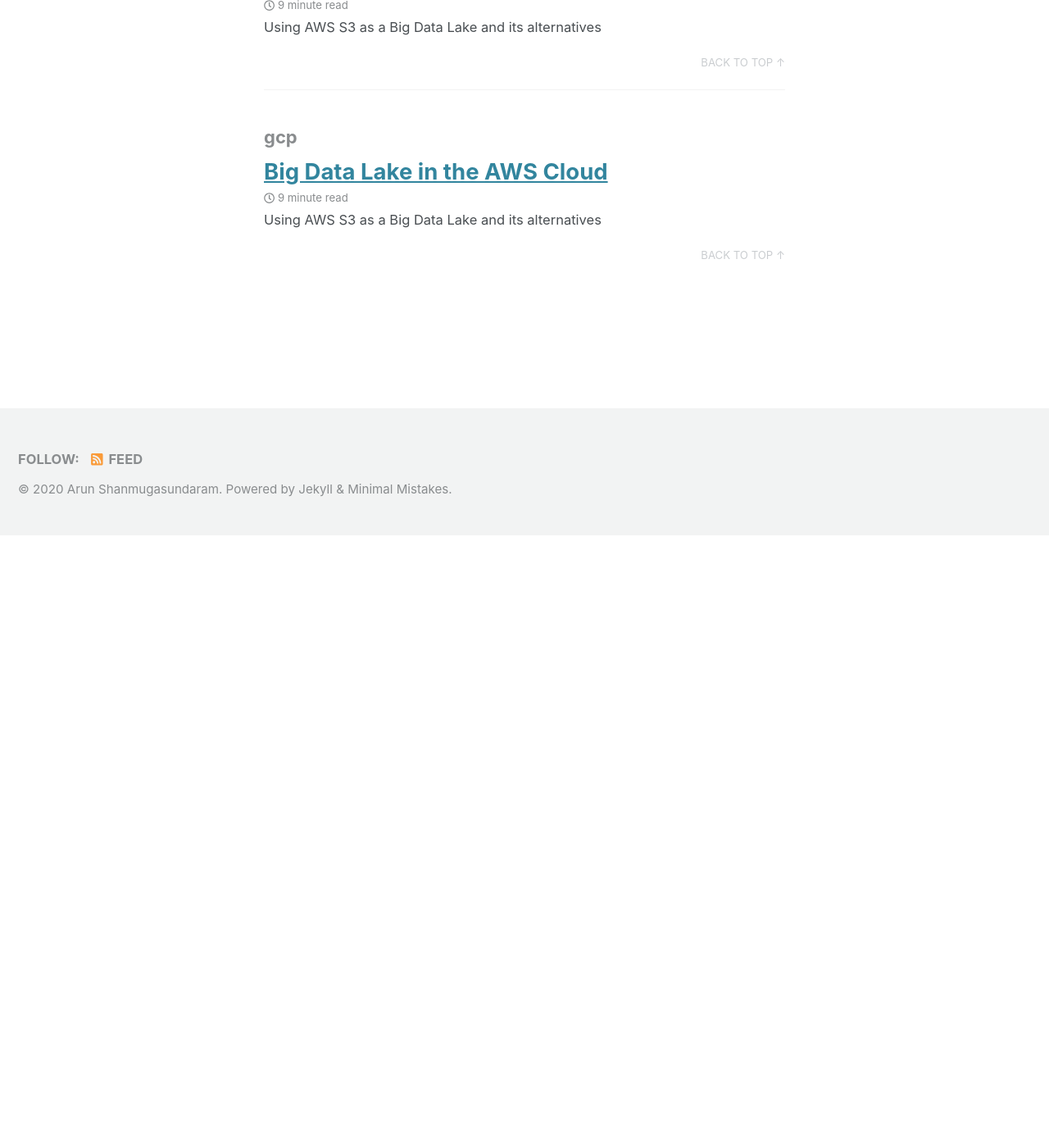
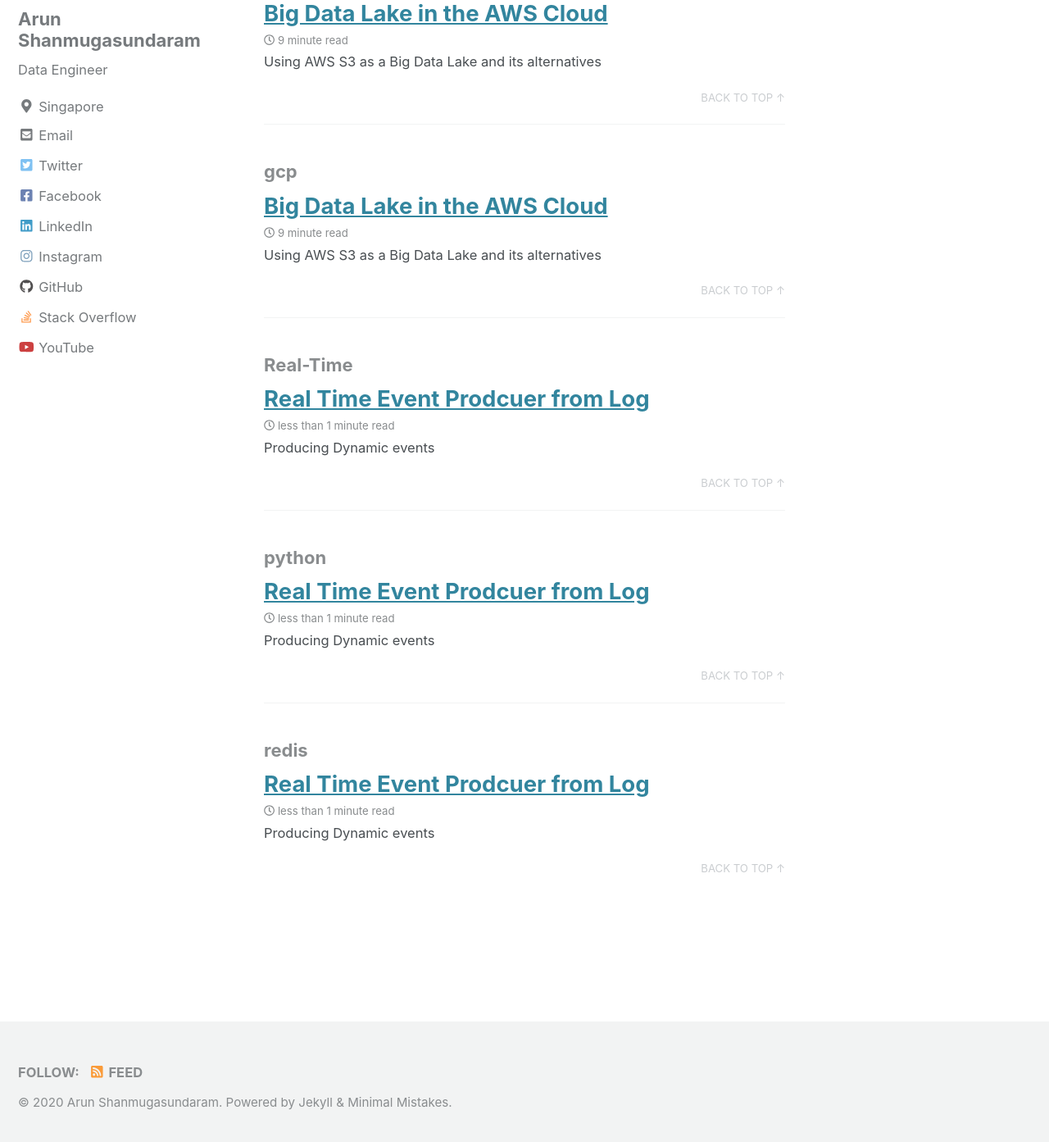
Before and after one commit to arunshan04/myPage, a Jekyll site: the page built from _pages/tag-archive.md, in a window 1280 px wide and 1400 px high, scrolled down 11833 px. Shown: the top 1393 px of the window at 82% size. Built offline with Jekyll 4.4.1, drawn with Linux system fonts in a browser that asks for light colours; cached includes are drawn as plain includes; nearby versions of some CDN libraries; before the commit the page ends 12486 px from its top, so only the background shows below that; part of the change alters nothing that is shown; some of the changed text lies outside the part shown.

Commit message:
initial Commit to Web1

```diff
--- a/_data/navigation.yml
+++ b/_data/navigation.yml
@@ -13,7 +13,7 @@ main:
   - title: "Categories"
     url: /categories/
   # - title: "Other Blogs"
-  #   url: https://visualkrafts.wordpress.com/
+  #   url: https://rafts.wordpress.com/
   - title: "Tags"
     url: /tags/
   # - title: "Pages"
--- /dev/null
+++ b/_posts/2020-12-20-Events.md
@@ -0,0 +1,19 @@
+---
+title:  "Real Time Event Prodcuer from Log"
+excerpt: "Producing Dynamic events"
+date:   2020-12-20 00:08:49 +0800
+categories: big-data
+tags: Real-Time python redis
+comments: true
+---
+
+In this post I try to talk about my experience of building a (Big) Data Lake on the AWS Cloud using S3 as a data store, and solutions to common problems that we faced.
+
+I had worked with Philips Health Tech to build the data lake, however most of the problems we faced are universal and can be applied to almost any large scale  data engineering product built these days.
+
+## Moving into a cloud first world
+test
+### Moving into a cloud first world
+test
+#### Moving into a cloud first world
+testtst
```
